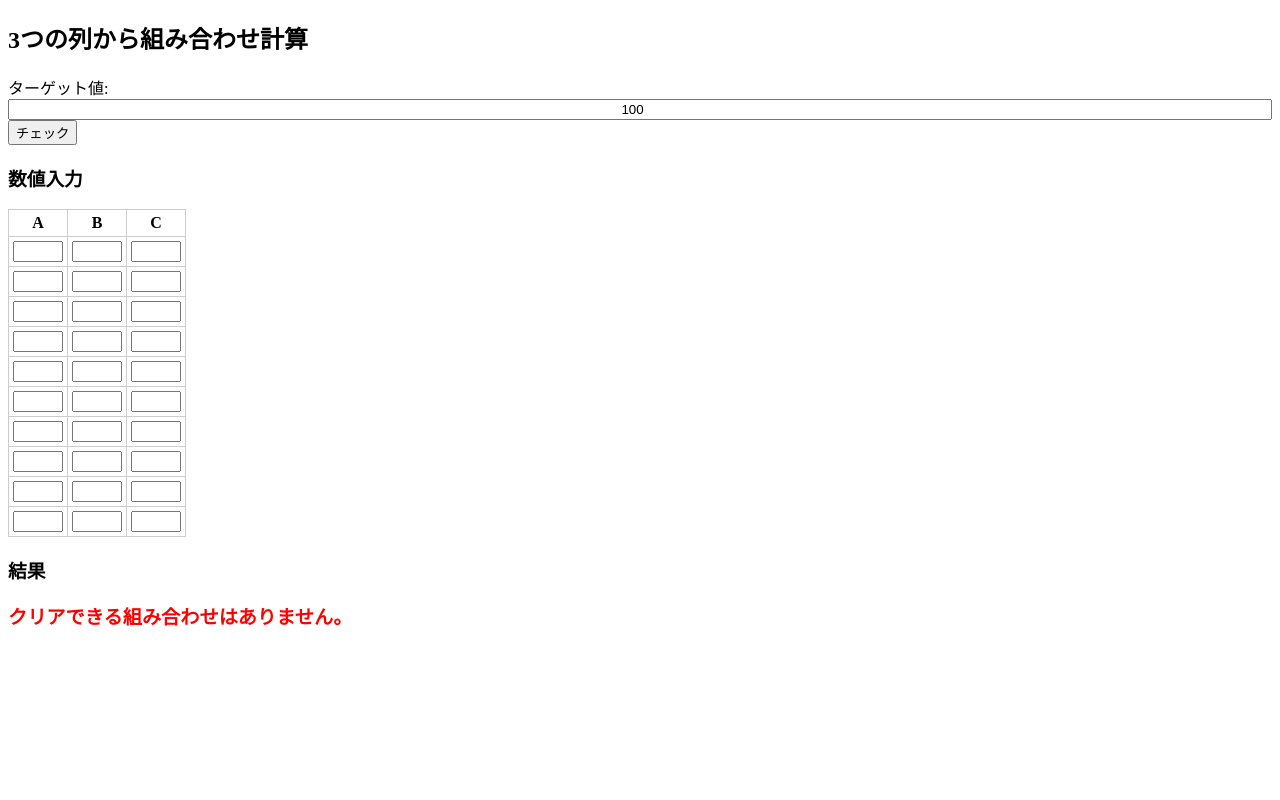
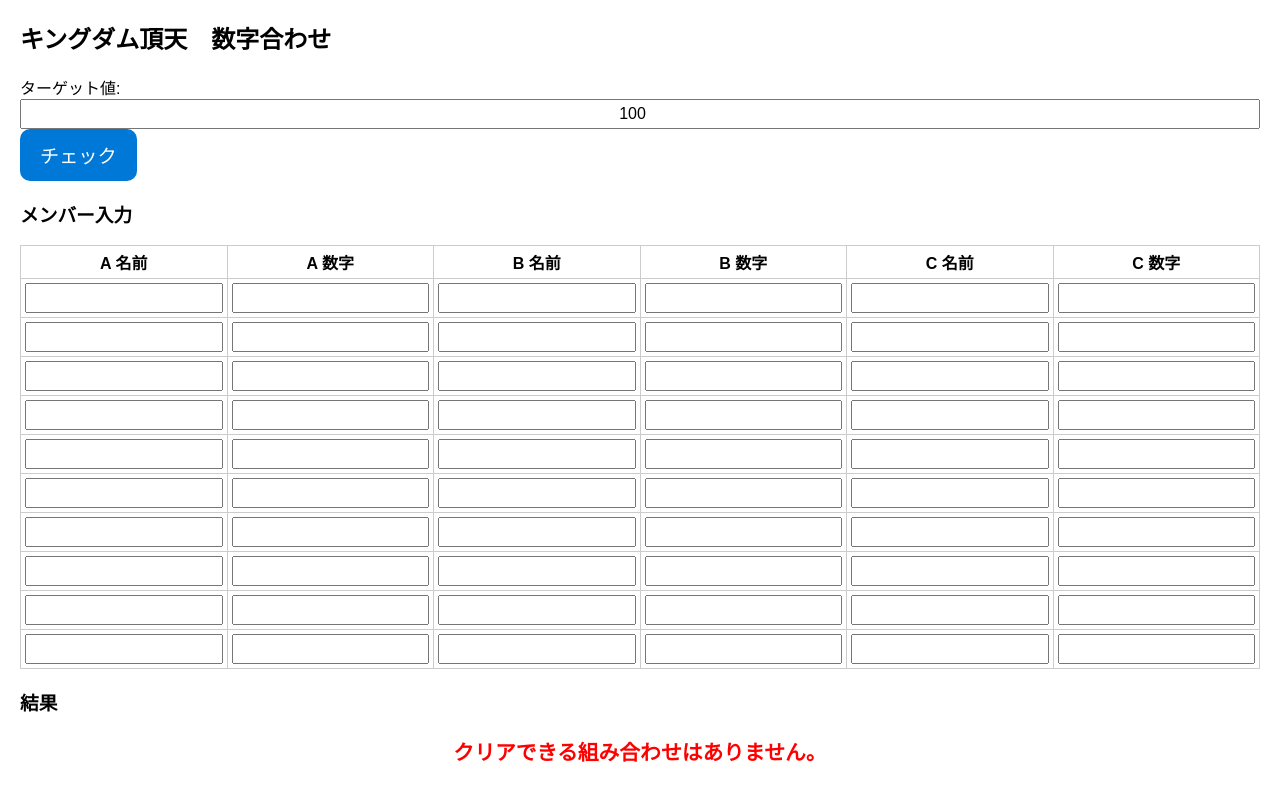
Before and after one commit to takusan-cloud/kingdam, a plain HTML site: page index.html in a window 1280 px wide. Both pictures are taken after a click on the button "チェック". Drawn offline with Linux system fonts and the light colour scheme.

Commit message:
Add files via upload

```diff
--- a/index.html
+++ b/index.html
@@ -2,31 +2,50 @@
 <html lang="ja">
 <head>
   <meta charset="utf-8">
-  <title>組み合わせチェック（数字表示＋ハイライト）</title>
+  <title>キングダム頂天　数字合わせ</title>
   <style>
-    table { border-collapse: collapse; margin: 10px 0; }
-    td, th { border: 1px solid #ccc; padding: 4px; width: 50px; text-align: center; }
-    input { width: 100%; box-sizing: border-box; text-align: center; }
-    #result { margin-top: 1em; font-weight: bold; font-size: 1.2em; }
-    .highlight { background-color: #90ee90; } /* 薄い緑でハイライト */
+    body { font-family: sans-serif; margin: 20px; }
+    table { border-collapse: collapse; margin: 10px 0; width: 100%; }
+    td, th { border: 1px solid #ccc; padding: 4px; text-align: center; }
+    input { width: 100%; box-sizing: border-box; text-align: center; font-size: 1em; padding: 4px; }
+    button {
+      padding: 12px 20px;
+      font-size: 1.2em;
+      border-radius: 10px;
+      background: #0078d7;
+      color: white;
+      border: none;
+      cursor: pointer;
+    }
+    button:hover { background: #005fa3; }
+    #result { margin-top: 1em; font-weight: bold; font-size: 1.3em; text-align: center; }
+    .highlight { background-color: #90ee90; }
+    .confetti {
+      position: fixed;
+      top: -50px;
+      font-size: 2em;
+      animation: fall 3s linear forwards;
+    }
+    @keyframes fall {
+      to { transform: translateY(100vh); opacity: 0; }
+    }
   </style>
 </head>
 <body>
-  <h2>3つの列から組み合わせ計算</h2>
+  <h2>キングダム頂天　数字合わせ</h2>
 
   <label>ターゲット値: <input id="target" type="number" value="100"></label>
   <button onclick="checkCombinations()">チェック</button>
 
-  <h3>数値入力</h3>
+  <h3>メンバー入力</h3>
   <table>
-    <tr><th>A</th><th>B</th><th>C</th></tr>
-    <!-- 1〜10行 -->
+    <tr><th>A 名前</th><th>A 数字</th><th>B 名前</th><th>B 数字</th><th>C 名前</th><th>C 数字</th></tr>
     <script>
       for(let i=1;i<=10;i++){
         document.write('<tr>'+
-          `<td><input id="A${i}" type="number"></td>`+
-          `<td><input id="B${i}" type="number"></td>`+
-          `<td><input id="C${i}" type="number"></td>`+
+          `<td><input id="Aname${i}" type="text"></td><td><input id="A${i}" type="number"></td>`+
+          `<td><input id="Bname${i}" type="text"></td><td><input id="B${i}" type="number"></td>`+
+          `<td><input id="Cname${i}" type="text"></td><td><input id="C${i}" type="number"></td>`+
         '</tr>');
       }
     </script>
@@ -40,8 +59,9 @@
   const val = Number(document.getElementById(id).value);
   return isNaN(val) ? 0 : val;
 }
-
-// 入力セルからハイライトを全部外す
+function getName(id){
+  return document.getElementById(id).value || "？？";
+}
 function clearHighlights(){
   document.querySelectorAll("input").forEach(el=> el.classList.remove("highlight"));
 }
@@ -55,13 +75,11 @@
     for(let b=1;b<=10 && !found;b++){
       for(let c=1;c<=10 && !found;c++){
         const idA = "A"+a, idB = "B"+b, idC = "C"+c;
-        const valA = getValue(idA);
-        const valB = getValue(idB);
-        const valC = getValue(idC);
+        const idAn = "Aname"+a, idBn = "Bname"+b, idCn = "Cname"+c;
+        const valA = getValue(idA), valB = getValue(idB), valC = getValue(idC);
         const sum = valA + valB + valC;
-
         if(sum === target){
-          found = { idA, idB, idC, valA, valB, valC, sum };
+          found = { idA, idB, idC, idAn, idBn, idCn, valA, valB, valC, sum };
         }
       }
     }
@@ -69,10 +87,9 @@
 
   const resDiv = document.getElementById('result');
   if(found){
-    resDiv.textContent = `クリア！ ${found.valA} + ${found.valB} + ${found.valC} = ${found.sum}`;
+    const nameA = getName(found.idAn), nameB = getName(found.idBn), nameC = getName(found.idCn);
+    resDiv.textContent = `🎉 クリア！ ${nameA}(${found.valA}) + ${nameB}(${found.valB}) + ${nameC}(${found.valC}) = ${found.sum}`;
     resDiv.style.color = "green";
-
-    // 該当セルをハイライト
     document.getElementById(found.idA).classList.add("highlight");
     document.getElementById(found.idB).classList.add("highlight");
     document.getElementById(found.idC).classList.add("highlight");
```
